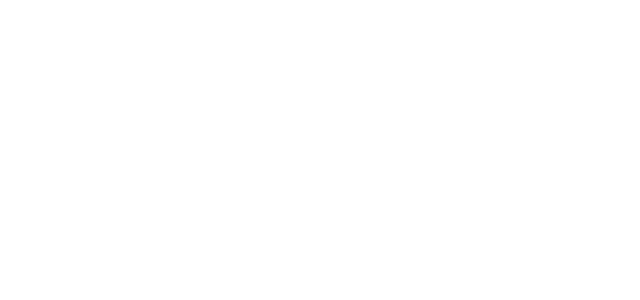
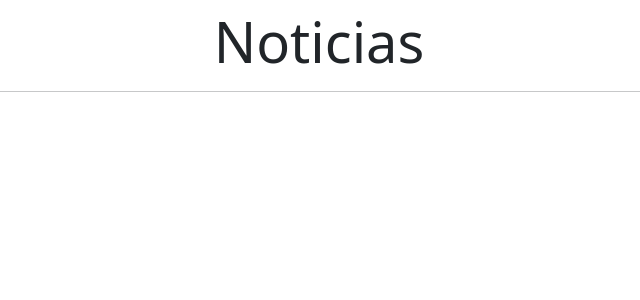
Before and after one commit to nicopowell/react-ejercicio11, a React (Vite) app: page / in a window 1280 px wide. Shown: the top 300 px of the page, without its empty margins (321-961 px from the left). Built offline with nearby package versions, Linux system fonts and the light colour scheme.

Commit message:
creé el componente titulo

```diff
--- a/src/App.jsx
+++ b/src/App.jsx
@@ -1,8 +1,14 @@
 import './App.css'
+import "bootstrap/dist/css/bootstrap.min.css";
+import { Container } from 'react-bootstrap';
+import Titulo from './components/Titulo'
 
 function App() {
   return (
     <>
+      <Titulo></Titulo>
+      <hr />
+      <Container></Container>
     </>
   )
 }
--- /dev/null
+++ b/src/components/Titulo.jsx
@@ -0,0 +1,9 @@
+import React from 'react';
+
+const Titulo = () => {
+  return (
+    <h1 className='text-center display-4 mt-2'>Noticias</h1>
+  );
+};
+
+export default Titulo;
```
